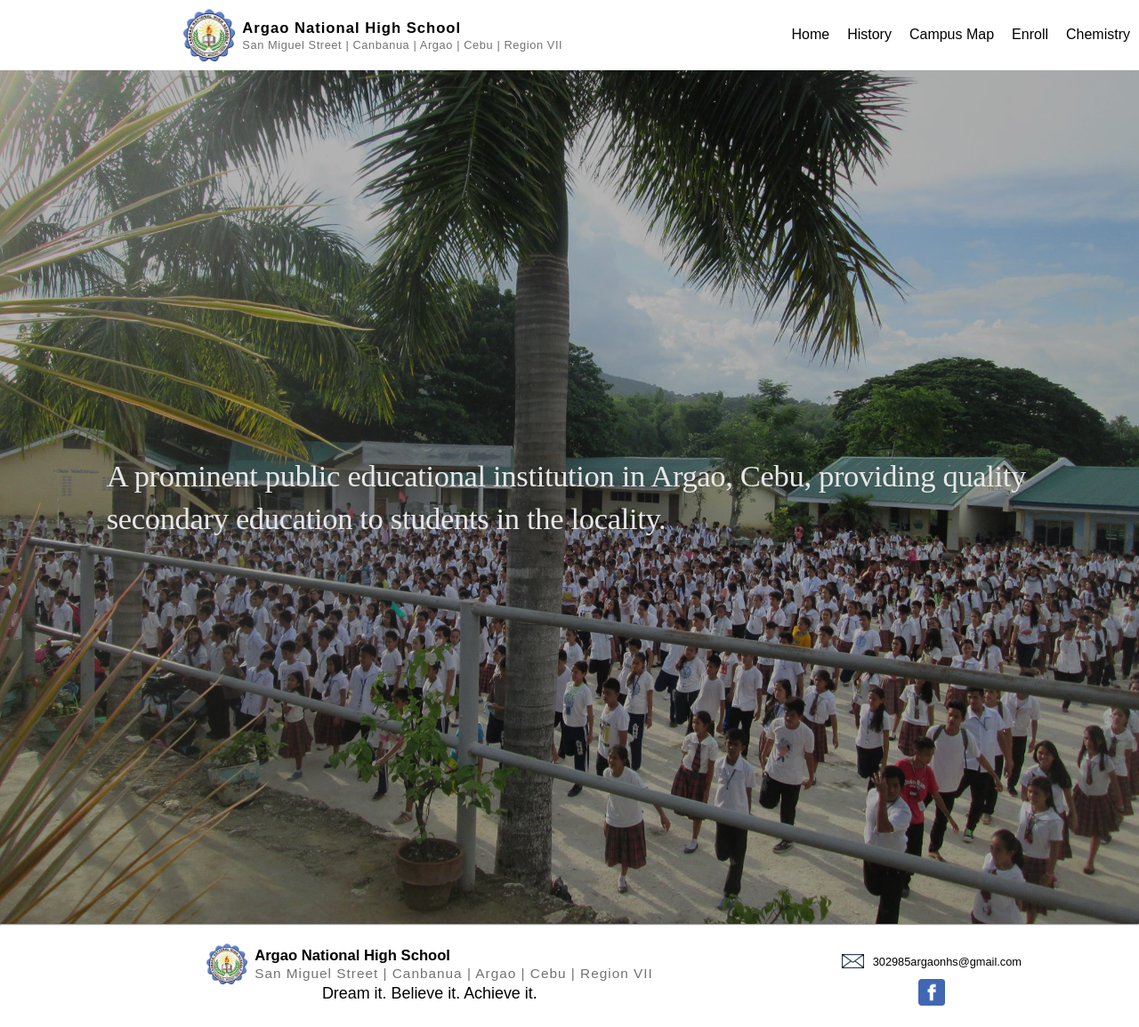
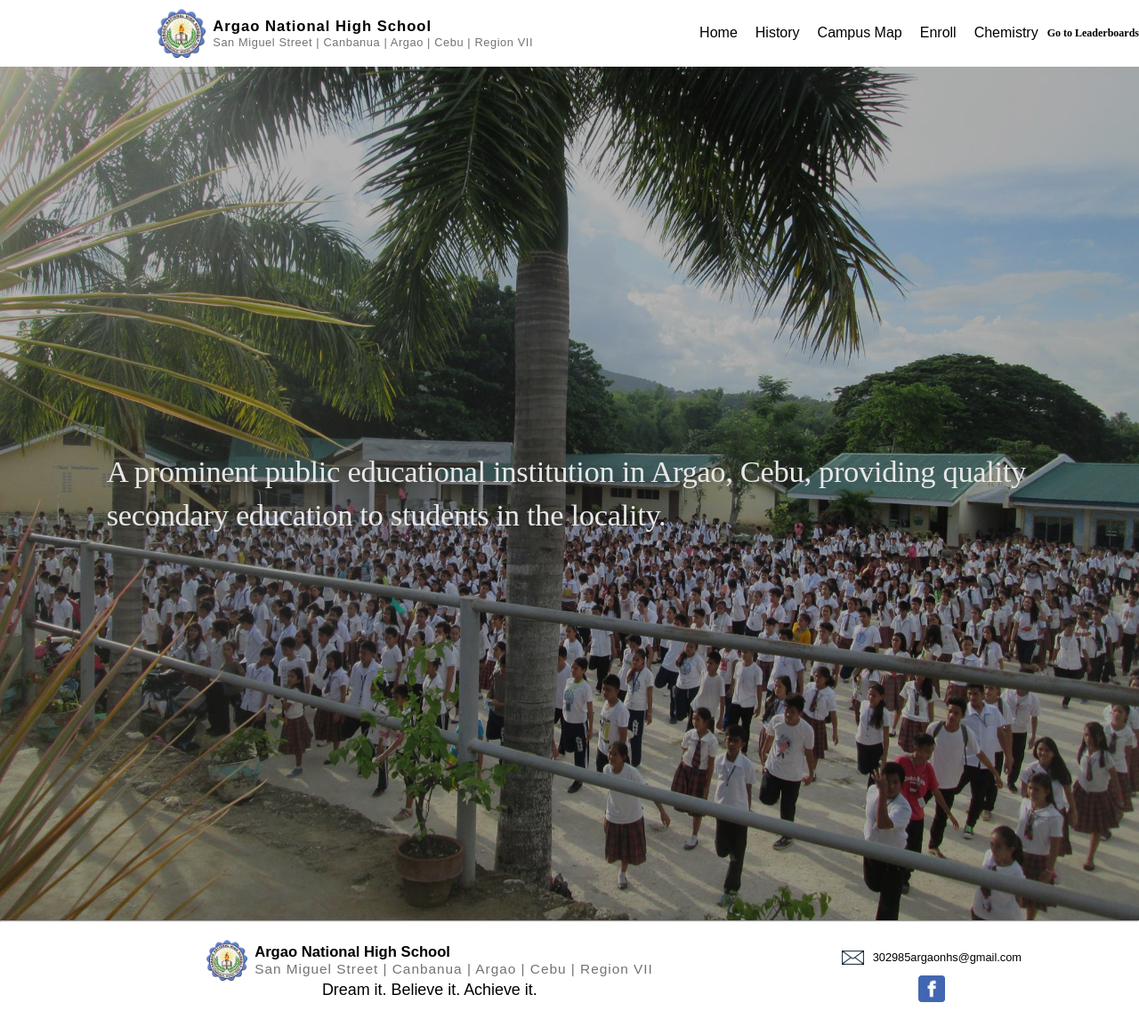
Before and after one commit to Cozyx213/website2, a Flask app: page / in a window 1280 px wide. Shown: the whole page at 89% size. After the commit the page ends 1127 px from the top, so only its background shows below. Run offline with Flask 3, Linux system fonts and the light colour scheme.

Commit message:
leaderbords

```diff
--- a/templates/Chemistry.html
+++ b/templates/Chemistry.html
@@ -6,9 +6,7 @@
 
 <body>
     <h2>Guess The element/compound:</h2>
-    <a href="{{ url_for('Enrollees') }}" >
-        <h2>Go to Leaderboards</h2>
-    </a>
+
     <div id="flashcard-container">
 
         <div class="flashcard">
--- a/templates/layout.html
+++ b/templates/layout.html
@@ -44,7 +44,9 @@
                 <a href="{{ url_for('Chemistry') }}">
                     <p>Chemistry</p>
                 </a>
-
+                <a href="{{ url_for('Enrollees') }}" >
+                    <h2>Go to Leaderboards</h2>
+                </a>
 
 
 
```
